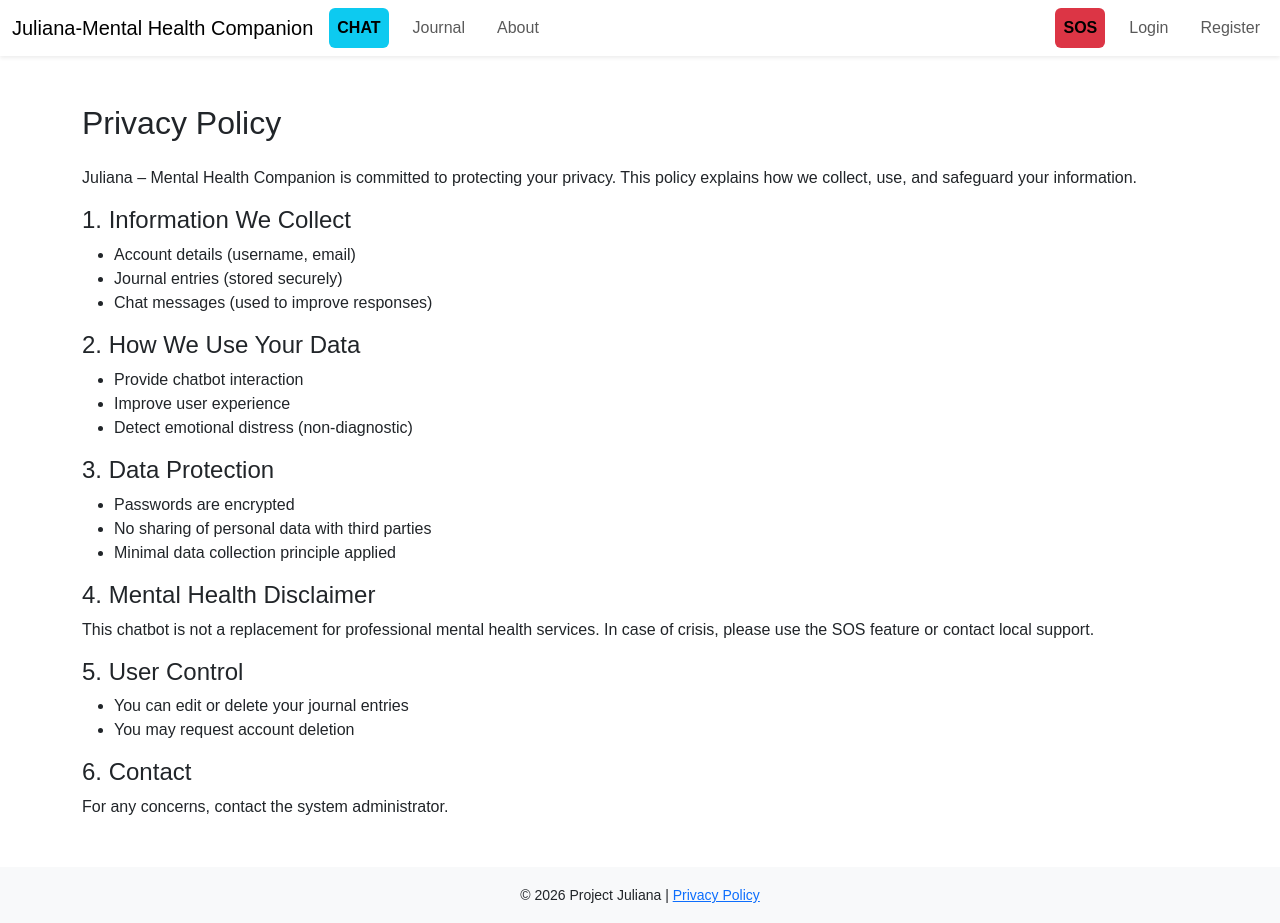
After one commit to mfaransa1/Project-Julliana, a Flask app: page /privacy in a window 1280 px wide. The commit adds this page. Run offline with Flask 3, Linux system fonts and the light colour scheme; parts of the project's set-up code (start-up, migrations or seed data) failed here and were passed over.

Commit message:
Added Privacy Policy and Data Protection disclaimer. Improved local languages intents

```diff
--- a/ChatbotWebsite/chatbot/routes.py
+++ b/ChatbotWebsite/chatbot/routes.py
@@ -88,3 +88,7 @@ def mindfulness():
     title = request.form["title"]
     description, file_name = get_description(title)
     return jsonify({"description": description, "file_name": file_name})
+
+@chatbot.route("/privacy")
+def privacy():
+    return render_template("privacy.html", title="Privacy Policy")
--- a/ChatbotWebsite/config.py
+++ b/ChatbotWebsite/config.py
@@ -13,5 +13,5 @@ class Config:
     MAIL_PORT = 587
     MAIL_USE_TLS = True
     MAIL_USE_SSL = False
-    MAIL_USERNAME = os.environ.get("MAIL_USERNAME") or "fffggggggghhfffd@gmail.com"
-    MAIL_PASSWORD = os.environ.get("MAIL_PASSWORD") or "Kurarin@7750"
+    MAIL_USERNAME = os.environ.get("MAIL_USERNAME") or "fffggggggghdddhfffd@gmail.com"
+    MAIL_PASSWORD = os.environ.get("MAIL_PASSWORD") or "pass"
--- a/ChatbotWebsite/templates/layout.html
+++ b/ChatbotWebsite/templates/layout.html
@@ -101,5 +101,11 @@
     <script src="https://cdn.jsdelivr.net/npm/bootstrap@5.3.0-alpha3/dist/js/bootstrap.bundle.min.js" integrity="sha384-ENjdO4Dr2bkBIFxQpeoTz1HIcje39Wm4jDKdf19U8gI4ddQ3GYNS7NTKfAdVQSZe" crossorigin="anonymous"></script>
     <script>const popoverTriggerList = document.querySelectorAll('[data-bs-toggle="popover"]')
       const popoverList = [...popoverTriggerList].map(popoverTriggerEl => new bootstrap.Popover(popoverTriggerEl))</script>
+  <footer class="text-center mt-5 p-3 bg-light">
+    <small>
+        © 2026 Project Juliana |
+        <a href="{{ url_for('chatbot.privacy') }}">Privacy Policy</a>
+    </small>
+</footer>
   </body>
 </html>
--- /dev/null
+++ b/ChatbotWebsite/templates/privacy.html
@@ -0,0 +1,50 @@
+{% extends "layout.html" %}
+
+{% block content %}
+<div class="container mt-5 mb-5">
+    <h2 class="mb-4">Privacy Policy</h2>
+
+    <p>
+        Juliana – Mental Health Companion is committed to protecting your privacy.
+        This policy explains how we collect, use, and safeguard your information.
+    </p>
+
+    <h4>1. Information We Collect</h4>
+    <ul>
+        <li>Account details (username, email)</li>
+        <li>Journal entries (stored securely)</li>
+        <li>Chat messages (used to improve responses)</li>
+    </ul>
+
+    <h4>2. How We Use Your Data</h4>
+    <ul>
+        <li>Provide chatbot interaction</li>
+        <li>Improve user experience</li>
+        <li>Detect emotional distress (non-diagnostic)</li>
+    </ul>
+
+    <h4>3. Data Protection</h4>
+    <ul>
+        <li>Passwords are encrypted</li>
+        <li>No sharing of personal data with third parties</li>
+        <li>Minimal data collection principle applied</li>
+    </ul>
+
+    <h4>4. Mental Health Disclaimer</h4>
+    <p>
+        This chatbot is not a replacement for professional mental health services.
+        In case of crisis, please use the SOS feature or contact local support.
+    </p>
+
+    <h4>5. User Control</h4>
+    <ul>
+        <li>You can edit or delete your journal entries</li>
+        <li>You may request account deletion</li>
+    </ul>
+
+    <h4>6. Contact</h4>
+    <p>
+        For any concerns, contact the system administrator.
+    </p>
+</div>
+{% endblock %}
```
Also changed, not shown: ChatbotWebsite/static/data/intents.json.
